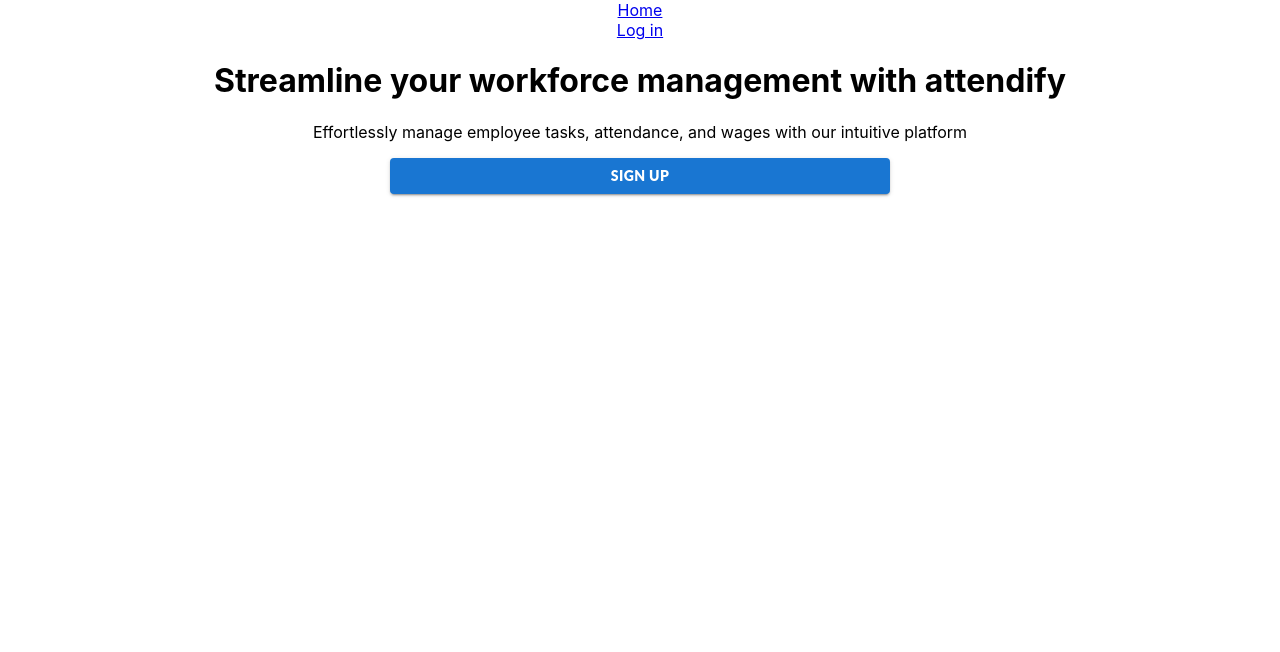
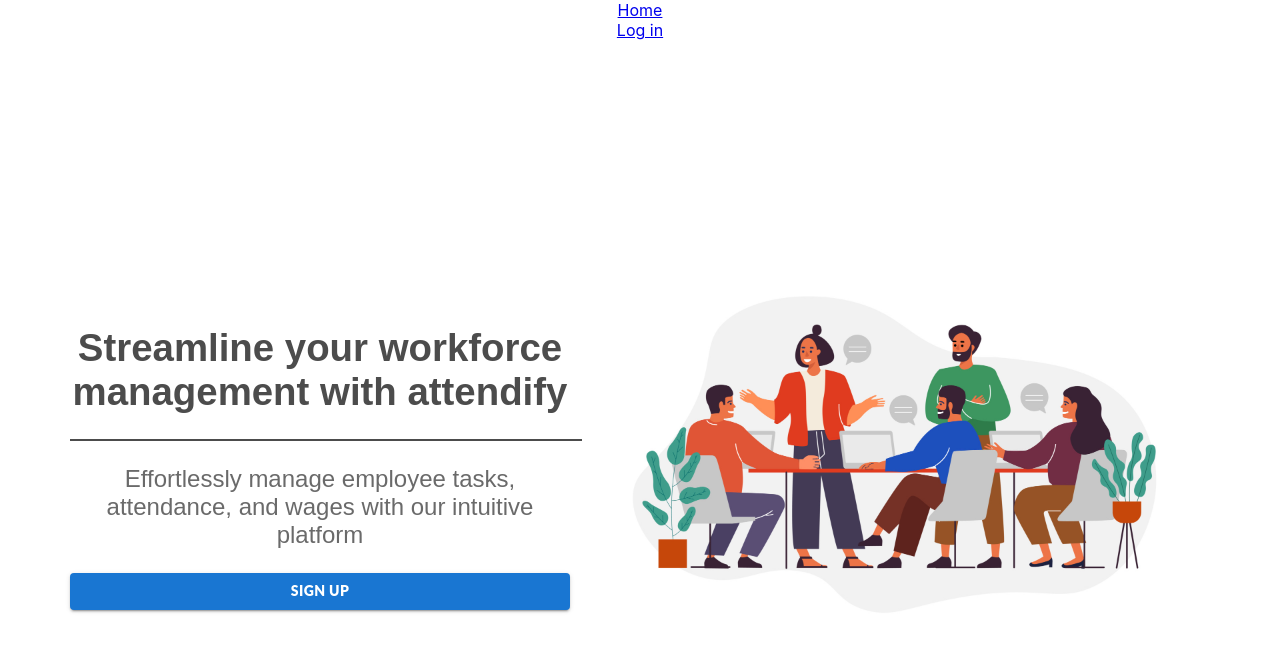
Before and after one commit to antoalex07/attendify-frontend, a React (Create React App) app: page / in a window 1280 px wide. Shown: the top 652 px of the page. Built offline with nearby package versions, Linux system fonts and the light colour scheme.

Commit message:
home page style implemented

```diff
--- a/src/App.css
+++ b/src/App.css
@@ -1,3 +1,56 @@
 .App {
   text-align: center;
 }
+
+/* Header */
+
+
+/* Home Page */
+
+.home {
+  display: flex;
+  flex-direction: row;
+  justify-content: center;
+  align-items: center;
+  margin-top: 10px;
+  font-family: "Reem Kufi", sans-serif;
+}
+
+.home .primary-text {
+  margin-top: 10px;
+  width: 500px;
+}
+
+.banner-image {
+  background-image: url("./assets/office.png");
+  background-size: contain;
+  background-repeat: no-repeat;
+  background-position: center;
+  width: 50vw;
+  height: 100vh;
+  top: 0;
+  left: 0;
+  z-index: -2;
+}
+
+.home h1 {
+  font-size: clamp(2rem, 3vw, 4rem);
+  color: #4c4c4c;
+  max-width: 800px;
+  text-align: center;
+}
+
+.section-divider {
+  border: none;
+  border-top: 2px solid #4c4c4c;
+  position: relative;
+  width: 40vw;
+}
+
+.home p {
+  font-size: clamp(1rem, 3vw, 1.5rem);
+  max-width: 800px;
+  color: #6a6a6a;
+  margin: 1.5rem 0rem;
+  text-align: center;
+}
```
